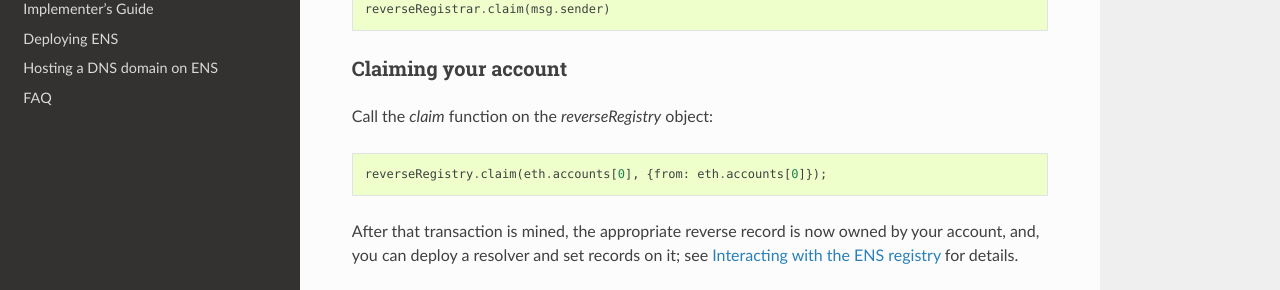
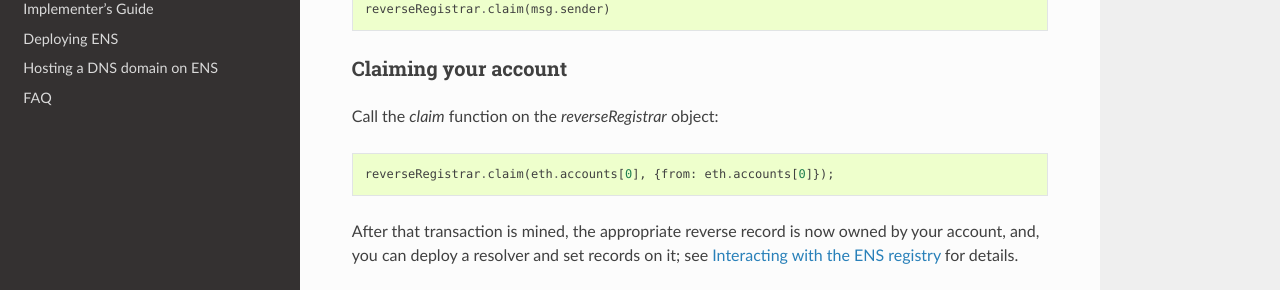
Before and after one commit to ensdomains/ens, a Sphinx documentation site: the page built from docs/userguide.rst, in a window 1280 px wide and 900 px high, scrolled down 7498 px. Shown: the part 443-733 px from the top of the window. Built offline with Sphinx 7.4.7 and the Read the Docs theme 2.0.0, drawn with Linux system fonts in a browser that asks for light colours.

Commit message:
Change name of reverseRegistry object (#167)
ensutils.js and ensutils-ropsten.js define the object in reverseRegistrar not reverseRegistry

```diff
--- a/docs/userguide.rst
+++ b/docs/userguide.rst
@@ -331,11 +331,11 @@ This permits a very simple pattern for contracts that wish to delegate control o
 Claiming your account
 ---------------------
 
-Call the `claim` function on the `reverseRegistry` object:
+Call the `claim` function on the `reverseRegistrar` object:
 
 ::
 
-    reverseRegistry.claim(eth.accounts[0], {from: eth.accounts[0]});
+    reverseRegistrar.claim(eth.accounts[0], {from: eth.accounts[0]});
 
 After that transaction is mined, the appropriate reverse record is now owned by your account, and, you can deploy a resolver and set records on it; see :ref:`interacting` for details.
 
```
